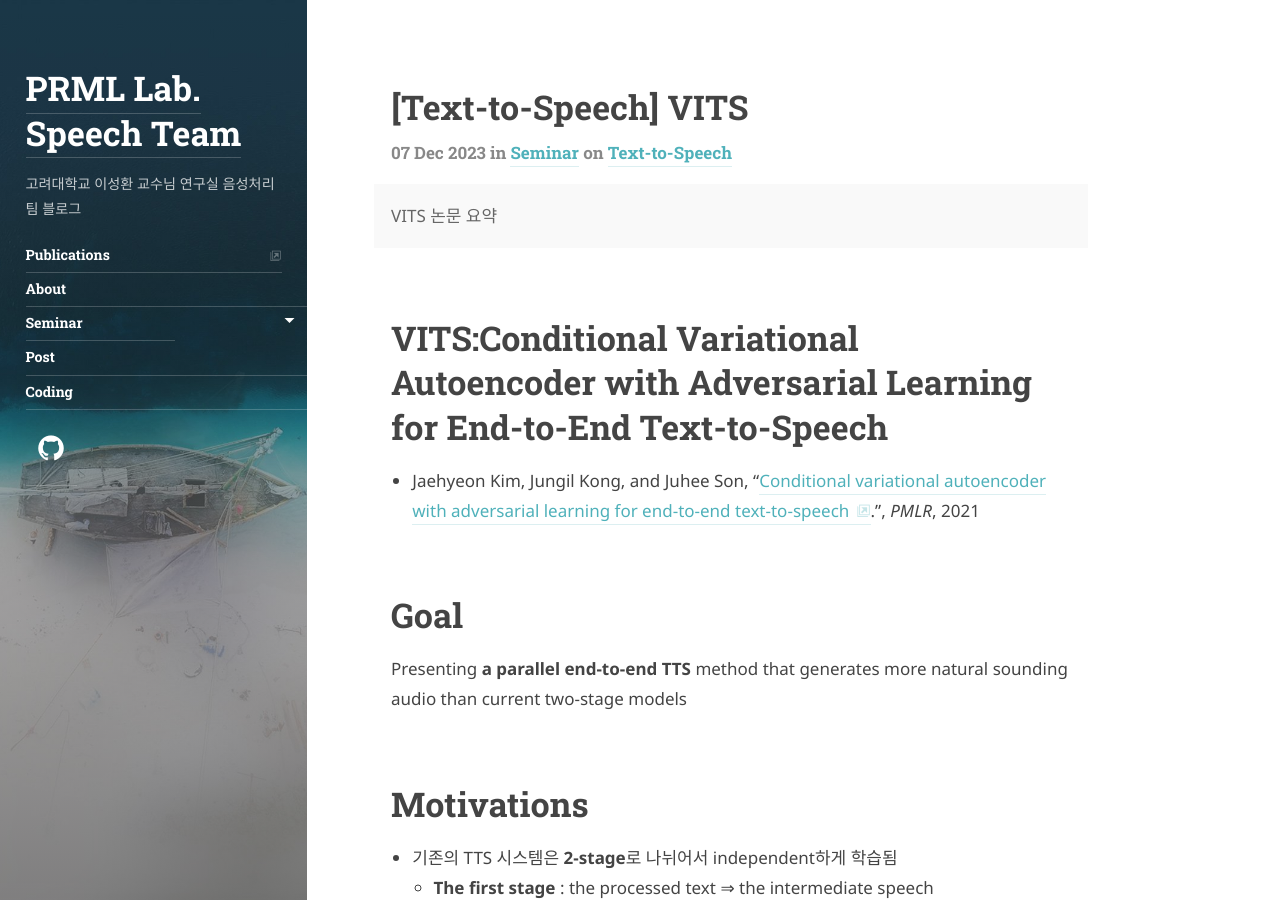
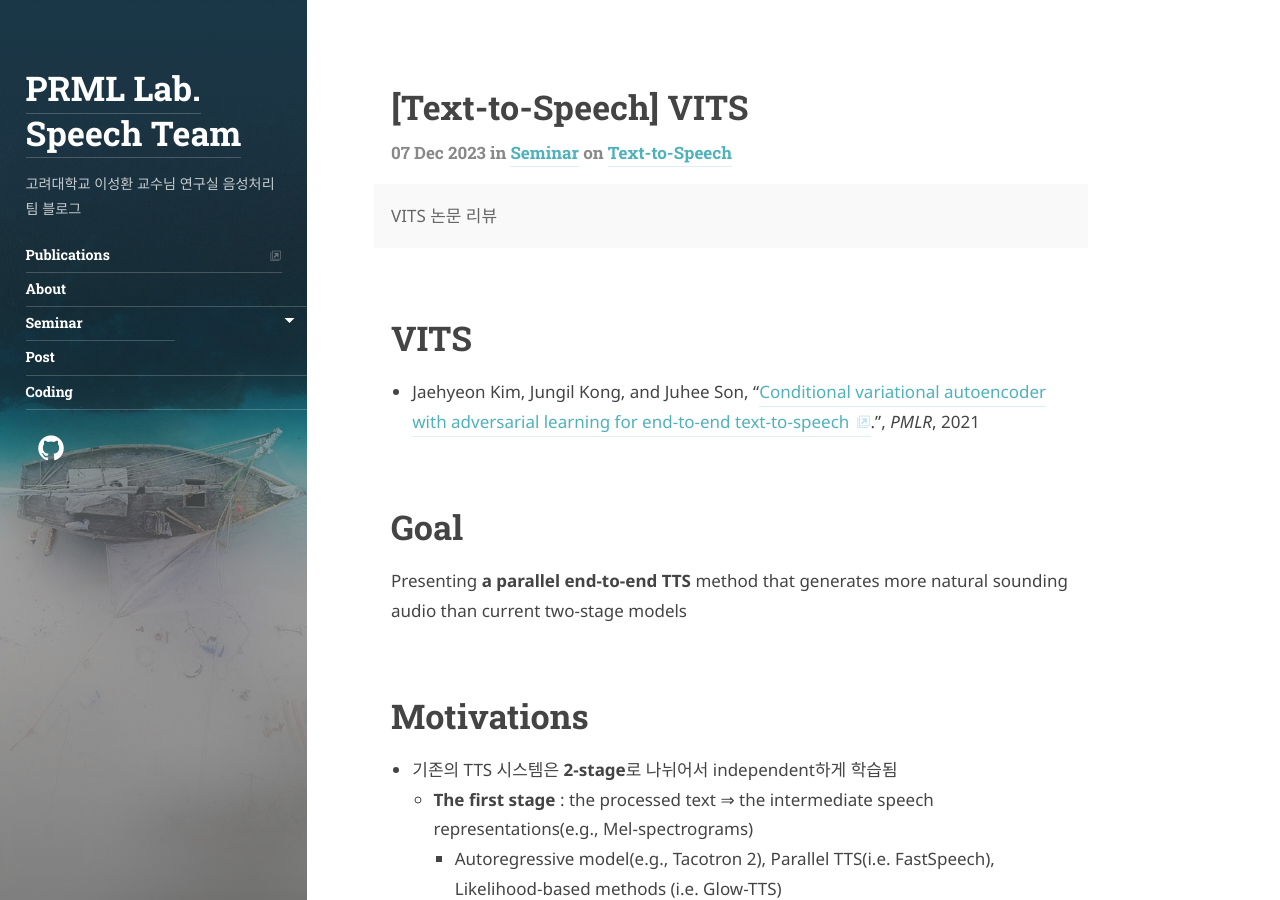
Before and after one commit to speech-team-korea/speech-team-korea.github.io, a Jekyll site: the page built from _posts/text-to-speech/2023-12-07-VITS.md, in a window 1280 px wide and 900 px high. Built offline with Jekyll 4.4.1, drawn with Linux system fonts in a browser that asks for light colours; some web fonts are replaced; comment, search, counter and statistics services are not loaded; some of the changed lines change nothing that is shown.

Commit message:
1207_VITS_imgpath수정

```diff
--- a/_posts/text-to-speech/2023-12-07-VITS.md
+++ b/_posts/text-to-speech/2023-12-07-VITS.md
@@ -2,14 +2,14 @@
 layout: post
 title: "[Text-to-Speech] VITS"
 description: >
-  VITS 논문 요약
+  VITS 논문 리뷰
 category: seminar
 tags: text-to-speech
 author: jh_cha
 comments: true
 ---
 
-# VITS:Conditional Variational Autoencoder with Adversarial Learning for End-to-End Text-to-Speech
+# VITS
 
 - Jaehyeon Kim, Jungil Kong, and Juhee Son, "[Conditional variational autoencoder with adversarial learning for end-to-end text-to-speech](https://proceedings.mlr.press/v139/kim21f.html).", *PMLR*, 2021
 
@@ -41,7 +41,7 @@
 - Text와 Speech사이의 one-to-many problem(text ⇒ multiple ways with different variation e.g., pitch and duration)을 해결하기 위해, **stochastic duration predictor**를 제안하여 다양한 rhythms의 음성을 생성
 - **Glow-TTS with HiFi-GAN**(the best publicly available TTS system)보다 **더 자연스러운 음성을 생성하고 높은 sampling efficiency**를 보여줌
 
-![Figure 1. System diagram depicting (a) training procedure and (b) inference procedure.](/Users/junehyeok/Desktop/speech_team/speech-team-korea.github.io/assets/img/2023-12-07-write-VITS/Untitled.png)
+![Figure 1. System diagram depicting (a) training procedure and (b) inference procedure.](assets/img/2023-12-07-write-VITS2023-12-07-write-VITS/Untitled.png)
 
 Figure 1. System diagram depicting (a) training procedure and (b) inference procedure.
 
@@ -49,7 +49,7 @@
 
 - **VITS**는 **conditional VAE**로 표현 가능함
 
-    ![The variational lower bound, also called the evidence lower bound (ELBO), of the intractable marginal log-likelihood of data](/Users/junehyeok/Desktop/speech_team/speech-team-korea.github.io/assets/img/2023-12-07-write-VITS/Untitled%201.png)
+    ![The variational lower bound, also called the evidence lower bound (ELBO), of the intractable marginal log-likelihood of data](assets/img/2023-12-07-write-VITS2023-12-07-write-VITS/Untitled%201.png)
 
     The variational lower bound, also called the evidence lower bound (ELBO), of the intractable marginal log-likelihood of data
 
@@ -62,7 +62,7 @@
 - **Reconstruction loss**
     - **target data point**로는 waveform이 아닌 **mel-spectrogram $x_{mel}$**을 사용함
 
-    ![The L1 loss between the predicted and target mel-spectrogram used as the reconstruction loss](/Users/junehyeok/Desktop/speech_team/speech-team-korea.github.io/assets/img/2023-12-07-write-VITS/Untitled%202.png)
+    ![The L1 loss between the predicted and target mel-spectrogram used as the reconstruction loss](assets/img/2023-12-07-write-VITS2023-12-07-write-VITS/Untitled%202.png)
 
     The L1 loss between the predicted and target mel-spectrogram used as the reconstruction loss
 
@@ -74,7 +74,7 @@
 - **KL-divergence loss**
     - **Posterior encoder**에 좀 더 고해상도의 정보를 제공하기 위해서, mel이 아닌 target speech의 **linear-scale spectrogram인 $x_{lin}$**을 input으로 사용함
 
-    ![The KL divergence loss](/Users/junehyeok/Desktop/speech_team/speech-team-korea.github.io/assets/img/2023-12-07-write-VITS/Untitled%203.png)
+    ![The KL divergence loss](assets/img/2023-12-07-write-VITS2023-12-07-write-VITS/Untitled%203.png)
 
     The KL divergence loss
 
@@ -82,7 +82,7 @@
     - **Prior encoder**와 **posterior encoder**를 parameterize하는데 **factorized normal distribution**이 사용됨
     - 현실적인 음성 샘플을 만들기 위해서는, **prior distribution의 표현력을 증가시키는 것이 중요**하다고 언급함
 
-    ![Applying a normalizing flow on top of the factorized normal prior distribution](/Users/junehyeok/Desktop/speech_team/speech-team-korea.github.io/assets/img/2023-12-07-write-VITS/Untitled%204.png)
+    ![Applying a normalizing flow on top of the factorized normal prior distribution](assets/img/2023-12-07-write-VITS2023-12-07-write-VITS/Untitled%204.png)
 
     Applying a normalizing flow on top of the factorized normal prior distribution
 
@@ -94,13 +94,13 @@
     - input text와 target speech 사이의 monotonic and non-skipping alignment $A$를 추정
     - **Glow-TTS**에서는, **normalizing flow $f$에 의해 parametrize된 data의 likelihood를 최대화하는 alignment $A$를 찾는 것**이 목적
 
-    ![An alignment that maximizes the likelihood of data parameterized by a normalizing flow $f$](/Users/junehyeok/Desktop/speech_team/speech-team-korea.github.io/assets/img/2023-12-07-write-VITS/Untitled%205.png)
+    ![An alignment that maximizes the likelihood of data parameterized by a normalizing flow $f$](assets/img/2023-12-07-write-VITS2023-12-07-write-VITS/Untitled%205.png)
 
     An alignment that maximizes the likelihood of data parameterized by a normalizing flow $f$
 
 - **Glow-TTS**와 다르게, **정확한 log-likelihood가 아닌 objective인 ELBO를 최대화**해야하기 때문에, **ELBO를 최대화하는 alignment를 찾는 것**으로 MAS 알고리즘을 재정의해야함
 
-    ![Redefining MAS to find an alignment that maximizes the ELBO](/Users/junehyeok/Desktop/speech_team/speech-team-korea.github.io/assets/img/2023-12-07-write-VITS/Untitled%206.png)
+    ![Redefining MAS to find an alignment that maximizes the ELBO](assets/img/2023-12-07-write-VITS2023-12-07-write-VITS/Untitled%206.png)
 
     Redefining MAS to find an alignment that maximizes the ELBO
 
@@ -118,7 +118,7 @@
         - approximate posterior distribution인 $q_{\phi}(u,v \mid d, c_{text})$를 통해서, $u$와 $v$를 샘플링함
         - **stochastic duration predictor의 목적함수**는 phoneme duration log-likelihood의 variational lower bound가 됨
 
-        ![The resulting objective: a variational lower bound of the log-likelihood of the phoneme duration](/Users/junehyeok/Desktop/speech_team/speech-team-korea.github.io/assets/img/2023-12-07-write-VITS/Untitled%207.png)
+        ![The resulting objective: a variational lower bound of the log-likelihood of the phoneme duration](assets/img/2023-12-07-write-VITS2023-12-07-write-VITS/Untitled%207.png)
 
         The resulting objective: a variational lower bound of the log-likelihood of the phoneme duration
 
@@ -133,7 +133,7 @@
     1. **The least-squares loss function for adversarial training ($L_{adv}$)**
     2. **The additional feature matching loss for training the generator ($L_{fm}$)**
 
-![The least-squares loss function for adversarial training, and the additional feature-matching loss for training the generator](/Users/junehyeok/Desktop/speech_team/speech-team-korea.github.io/assets/img/2023-12-07-write-VITS/Untitled%208.png)
+![The least-squares loss function for adversarial training, and the additional feature-matching loss for training the generator](assets/img/2023-12-07-write-VITS2023-12-07-write-VITS/Untitled%208.png)
 
 The least-squares loss function for adversarial training, and the additional feature-matching loss for training the generator
 
@@ -142,7 +142,7 @@
 
 # Final Loss
 
-![Final loss](/Users/junehyeok/Desktop/speech_team/speech-team-korea.github.io/assets/img/2023-12-07-write-VITS/Untitled%209.png)
+![Final loss](assets/img/2023-12-07-write-VITS2023-12-07-write-VITS/Untitled%209.png)
 
 Final loss
 
@@ -184,7 +184,7 @@
 
 ## Stochastic Duration Predictor
 
-![Figure 5. Block diagram depicting (a) training procedure and (b) inference procedure of the stochastic duration predictor. The main building block of the stochastic duration predictor is (c) the dilated and depth-wise separable convolutional residual block.](/Users/junehyeok/Desktop/speech_team/speech-team-korea.github.io/assets/img/2023-12-07-write-VITS/Untitled%2010.png)
+![Figure 5. Block diagram depicting (a) training procedure and (b) inference procedure of the stochastic duration predictor. The main building block of the stochastic duration predictor is (c) the dilated and depth-wise separable convolutional residual block.](assets/img/2023-12-07-write-VITS2023-12-07-write-VITS/Untitled%2010.png)
 
 Figure 5. Block diagram depicting (a) training procedure and (b) inference procedure of the stochastic duration predictor. The main building block of the stochastic duration predictor is (c) the dilated and depth-wise separable convolutional residual block.
 
@@ -197,7 +197,7 @@
 - 모든 input condition은 **condition encoder**를 통해서 process
 - Dilated and depth-separable convolution layer (**DDSConv**)로 이루어진 residual block을 사용해서 large receptive field size를 유지하면서 parameter efficiency를 향상시킴
 
-    ![Figure 6. The architecture of (a) condition encoder and (b) coupling layer used in the stochastic duration predictor.](/Users/junehyeok/Desktop/speech_team/speech-team-korea.github.io/assets/img/2023-12-07-write-VITS/Untitled%2011.png)
+    ![Figure 6. The architecture of (a) condition encoder and (b) coupling layer used in the stochastic duration predictor.](assets/img/2023-12-07-write-VITS2023-12-07-write-VITS/Untitled%2011.png)
 
     Figure 6. The architecture of (a) condition encoder and (b) coupling layer used in the stochastic duration predictor.
 
@@ -230,14 +230,14 @@
 
 ## Speech  synthesis quality
 
-![Table 1](/Users/junehyeok/Desktop/speech_team/speech-team-korea.github.io/assets/img/2023-12-07-write-VITS/Untitled%2012.png)
+![Table 1](assets/img/2023-12-07-write-VITS2023-12-07-write-VITS/Untitled%2012.png)
 
 Table 1
 
 - Stochastic duration predictor가 더 현실적인 Phoneme duration을 만듬
 - Two-stage 모델보다 VITS가 더 자연스러운 음성 샘플을 생성함
 
-![Table 2](/Users/junehyeok/Desktop/speech_team/speech-team-korea.github.io/assets/img/2023-12-07-write-VITS/Untitled%2013.png)
+![Table 2](assets/img/2023-12-07-write-VITS2023-12-07-write-VITS/Untitled%2013.png)
 
 Table 2
 
@@ -246,7 +246,7 @@
 
 ## Generalization to Multi-Speaker Text-to-Speech
 
-![Table 3](/Users/junehyeok/Desktop/speech_team/speech-team-korea.github.io/assets/img/2023-12-07-write-VITS/Untitled%2014.png)
+![Table 3](assets/img/2023-12-07-write-VITS2023-12-07-write-VITS/Untitled%2014.png)
 
 Table 3
 
@@ -254,7 +254,7 @@
 
 ## Speech Variation
 
-![Figure 2.(a) Sample duration on LJ Speech dataset ](/Users/junehyeok/Desktop/speech_team/speech-team-korea.github.io/assets/img/2023-12-07-write-VITS/Untitled%2015.png)
+![Figure 2.(a) Sample duration on LJ Speech dataset ](assets/img/2023-12-07-write-VITS2023-12-07-write-VITS/Untitled%2015.png)
 
 Figure 2.(a) Sample duration on LJ Speech dataset
 
@@ -263,7 +263,7 @@
 - Glow-TTS는 deterministic duration predictor를 사용하기 때문에, 고정된 길이의 utterance만을 생성
 - VITS는 Tacotron 2와 비슷한 길이의 distribution을 보여주는 것을 확인할 수 있음
 
-![Figure 2.(b) Sample duration on VCTK datset](/Users/junehyeok/Desktop/speech_team/speech-team-korea.github.io/assets/img/2023-12-07-write-VITS/Untitled%2016.png)
+![Figure 2.(b) Sample duration on VCTK datset](assets/img/2023-12-07-write-VITS2023-12-07-write-VITS/Untitled%2016.png)
 
 Figure 2.(b) Sample duration on VCTK datset
 
@@ -271,7 +271,7 @@
 - 각 5명의 speaker identity로 VITS가 생성한 100개의 utterance 길이 분포
 - VITS가 multi-speaker setting에서 speaker-dependent phoneme duration을 잘 학습하는 것을 확인할 수 있음
 
-![Figure 3. Pitch tracks for the utterance “How much variation is there?”.](/Users/junehyeok/Desktop/speech_team/speech-team-korea.github.io/assets/img/2023-12-07-write-VITS/Untitled%2017.png)
+![Figure 3. Pitch tracks for the utterance “How much variation is there?”.](assets/img/2023-12-07-write-VITS2023-12-07-write-VITS/Untitled%2017.png)
 
 Figure 3. Pitch tracks for the utterance “How much variation is there?”.
 
@@ -282,7 +282,7 @@
 
 ## Synthesis Speed
 
-![Table 4](/Users/junehyeok/Desktop/speech_team/speech-team-korea.github.io/assets/img/2023-12-07-write-VITS/Untitled%2018.png)
+![Table 4](assets/img/2023-12-07-write-VITS2023-12-07-write-VITS/Untitled%2018.png)
 
 Table 4
 
@@ -297,7 +297,7 @@
 - 위의 식처럼, target speaker $\hat s$의 목소리로 바꿔서 음성을 생성할 수 있음
 - Glow-TTS와 다른 점은, VITS는 mel-spectrogram이 아닌 raw waveform을 제공함
 
-    ![Figure 7. Pitch tracks of a ground truth sample and the corresponding voice conversion samples with different speaker identities.](/Users/junehyeok/Desktop/speech_team/speech-team-korea.github.io/assets/img/2023-12-07-write-VITS/Untitled%2019.png)
+    ![Figure 7. Pitch tracks of a ground truth sample and the corresponding voice conversion samples with different speaker identities.](assets/img/2023-12-07-write-VITS2023-12-07-write-VITS/Untitled%2019.png)
 
     Figure 7. Pitch tracks of a ground truth sample and the corresponding voice conversion samples with different speaker identities.
 
```
